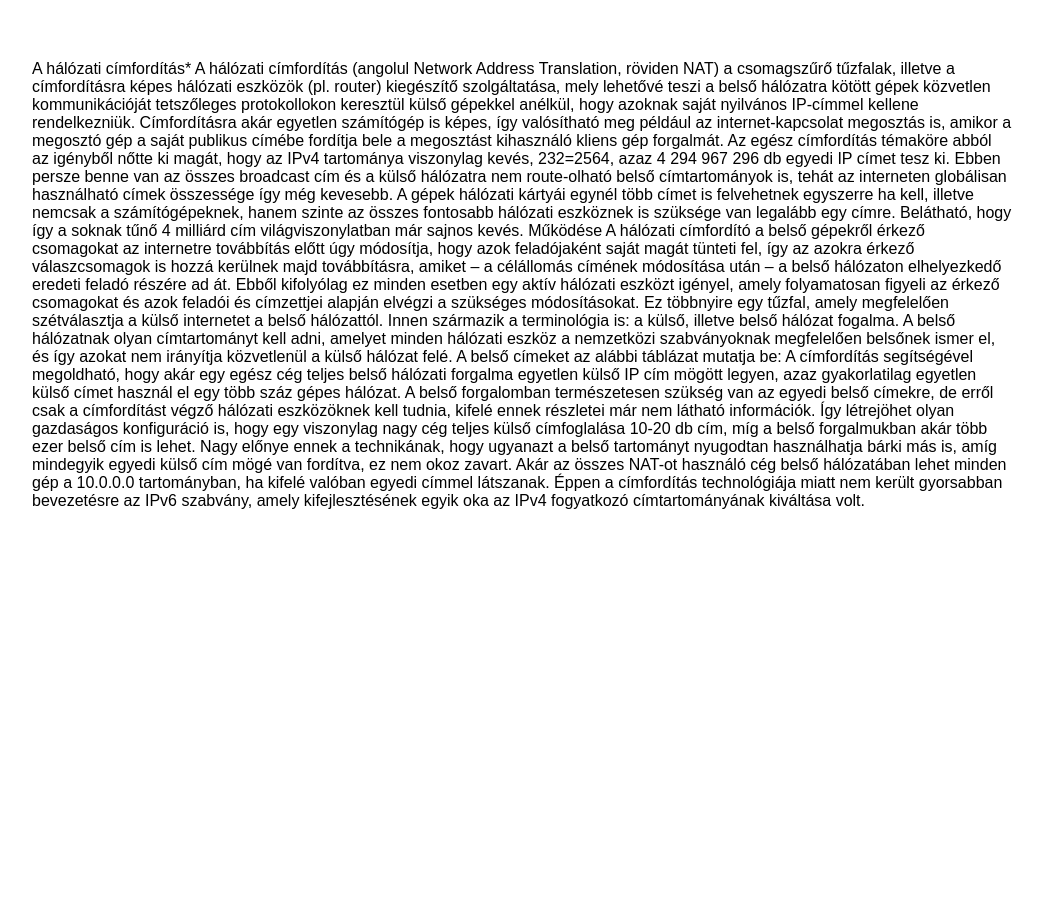
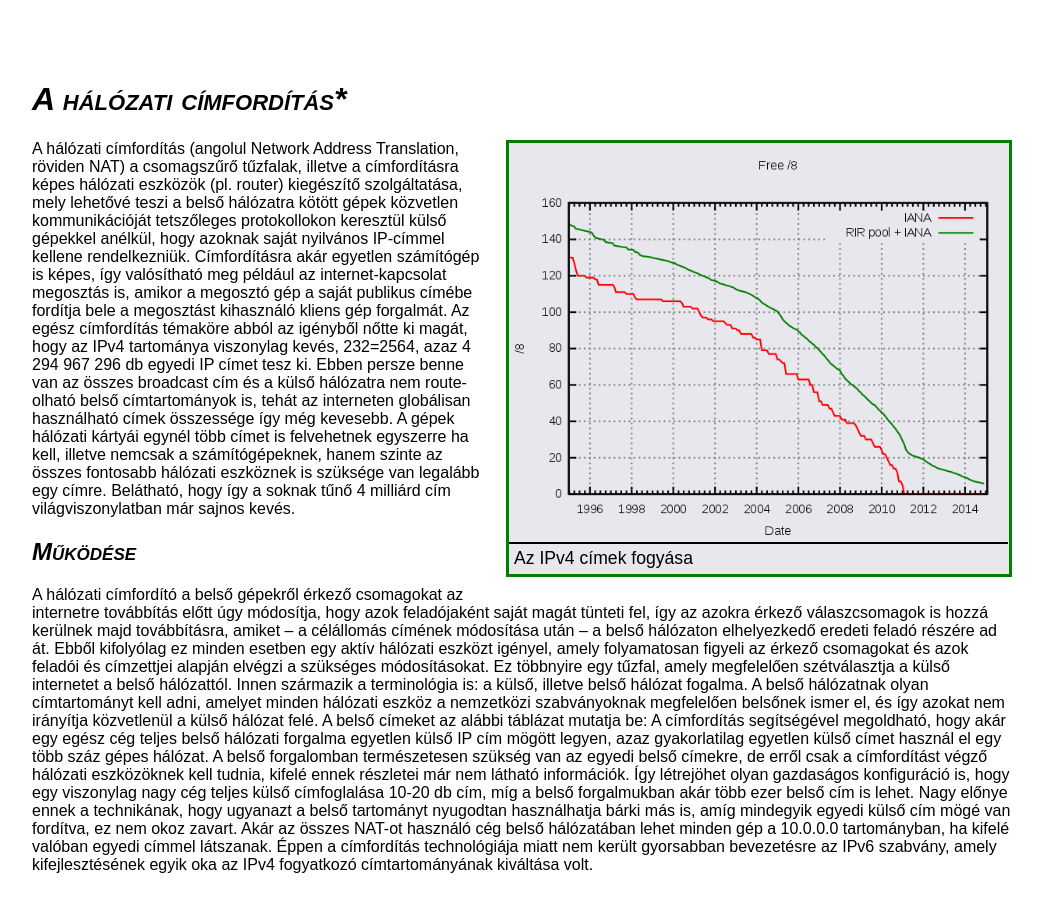
Before and after one commit to NagyAttila0/halozaticimforditas, a plain HTML site: page index.html in a window 1280 px wide. Shown: the whole page, without its empty margins (118-1161 px from the left). Before the commit the page ends 800 px from the top, so only its background shows below. Drawn offline with Linux system fonts and the light colour scheme.

Commit message:
feladat 5-7

```diff
--- a/index.html
+++ b/index.html
@@ -8,11 +8,11 @@
 
 <body>
   <div id="content">
-    A hálózati címfordítás*
-
+    <h1>A hálózati címfordítás*</h1>
+    <div class="frame"><img src="ipv4fogyas.png" alt="IPcalypse"><p class="imgtitle">Az IPv4 címek fogyása</p></div>
     A hálózati címfordítás (angolul Network Address Translation, röviden NAT) a csomagszűrő tűzfalak, illetve a címfordításra képes hálózati eszközök (pl. router) kiegészítő szolgáltatása, mely lehetővé teszi a belső hálózatra kötött gépek közvetlen kommunikációját tetszőleges protokollokon keresztül külső gépekkel anélkül, hogy azoknak saját nyilvános IP-címmel kellene rendelkezniük. Címfordításra akár egyetlen számítógép is képes, így valósítható meg például az internet-kapcsolat megosztás is, amikor a megosztó gép a saját publikus címébe fordítja bele a megosztást kihasználó kliens gép forgalmát. Az egész címfordítás témaköre abból az igényből nőtte ki magát, hogy az IPv4 tartománya viszonylag kevés, 232=2564, azaz 4 294 967 296 db egyedi IP címet tesz ki. Ebben persze benne van az összes broadcast cím és a külső hálózatra nem route-olható belső címtartományok is, tehát az interneten globálisan használható címek összessége így még kevesebb. A gépek hálózati kártyái egynél több címet is felvehetnek egyszerre ha kell, illetve nemcsak a számítógépeknek, hanem szinte az összes fontosabb hálózati eszköznek is szüksége van legalább egy címre. Belátható, hogy így a soknak tűnő 4 milliárd cím világviszonylatban már sajnos kevés.
 
-    Működése
+    <h2>Működése</h2>
 
     A hálózati címfordító a belső gépekről érkező csomagokat az internetre továbbítás előtt úgy módosítja, hogy azok feladójaként saját magát tünteti fel, így az azokra érkező válaszcsomagok is hozzá kerülnek majd továbbításra, amiket – a célállomás címének módosítása után – a belső hálózaton elhelyezkedő eredeti feladó részére ad át. Ebből kifolyólag ez minden esetben egy aktív hálózati eszközt igényel, amely folyamatosan figyeli az érkező csomagokat és azok feladói és címzettjei alapján elvégzi a szükséges módosításokat. Ez többnyire egy tűzfal, amely megfelelően szétválasztja a külső internetet a belső hálózattól. Innen származik a terminológia is: a külső, illetve belső hálózat fogalma. A belső hálózatnak olyan címtartományt kell adni, amelyet minden hálózati eszköz a nemzetközi szabványoknak megfelelően belsőnek ismer el, és így azokat nem irányítja közvetlenül a külső hálózat felé. A belső címeket az alábbi táblázat mutatja be:
 
```
